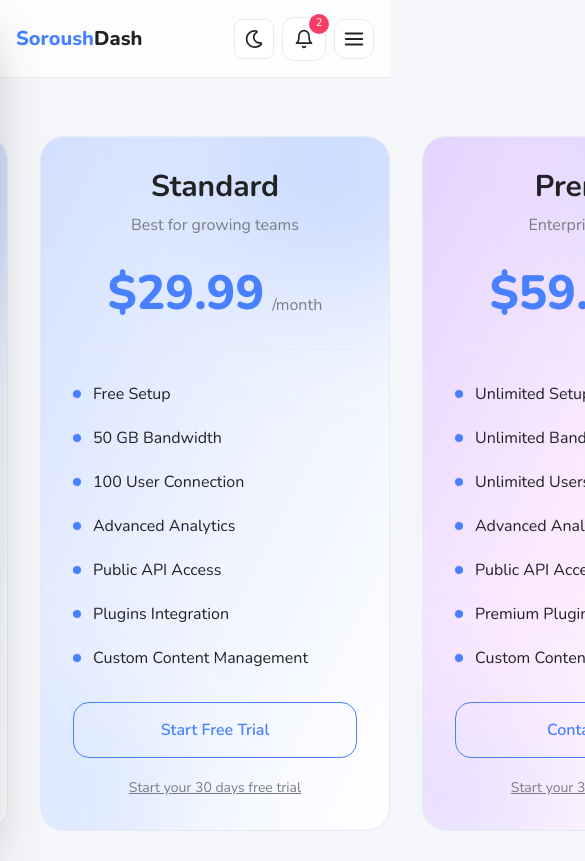
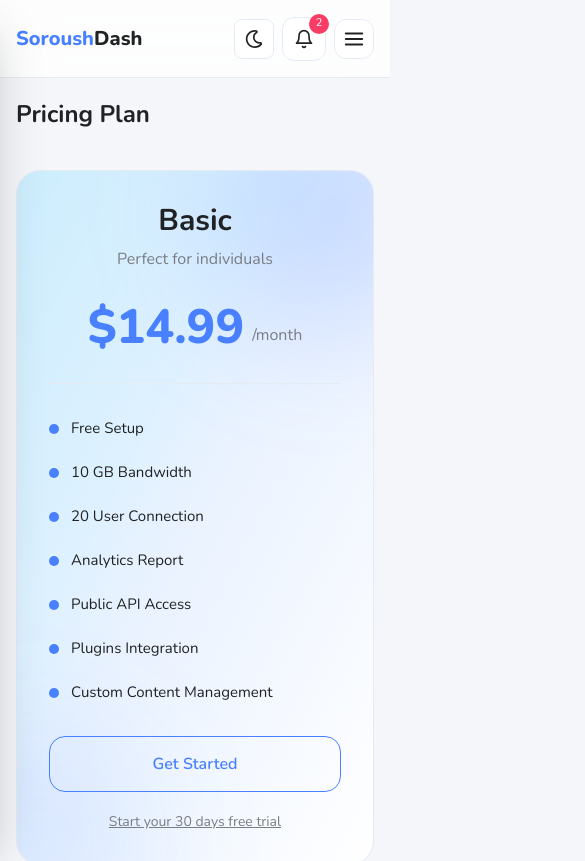
Before and after one commit to SoroushTarizade/modern-admin-dashboard, a Next.js app: page /price in a window 390 px wide. Shown: the top 861 px of the page, 585 px wide, since content can reach past the window. Built offline with nearby package versions, Linux system fonts and the light colour scheme.

Commit message:
responsive a price page

```diff
--- a/app/price/page.tsx
+++ b/app/price/page.tsx
@@ -1,43 +1,57 @@
+"use client";
+
 import Header from "@/components/header/Header";
 import Sidebar from "@/components/sidebar/sideBar";
 
 import PriceCard from "@/components/price/PriceCard";
-
 import { pricingPlans } from "@/data/pricing";
 
 export default function Page() {
     return (
-        <div className="bg-background text-foreground flex justify-center">
-            <div className="w-[1440px] flex">
+        <div className="min-h-screen bg-background text-foreground">
 
             <Sidebar />
 
-                <div className="flex-1">
-
             <Header />
 
-                    <div className="ml-10 mt-15">
+            <main
+                className="
+                    pt-[98px]
+                    px-4
+                    sm:px-6
+                    lg:px-8
 
-                        <h1 className="text-3xl font-bold">
+                    md:ml-[220px]
+                    lg:ml-[240px]
+                "
+            >
+                <div className="mx-auto w-full max-w-7xl">
+
+                    <h1 className="text-2xl sm:text-3xl font-bold">
                         Pricing Plan
                     </h1>
 
-                        <div className="flex gap-8 mt-10">
-
+                    <div
+                        className="
+                            mt-10
+                            grid
+                            grid-cols-1
+                            md:grid-cols-2
+                            xl:grid-cols-3
+                            gap-8
+                        "
+                    >
                         {pricingPlans.map((plan) => (
                             <PriceCard
                                 key={plan.id}
                                 plan={plan}
                             />
                         ))}
-
                     </div>
 
                 </div>
+            </main>
 
-                </div>
-
-            </div>
         </div>
     );
 }
--- a/app/product-stock/page.tsx
+++ b/app/product-stock/page.tsx
@@ -34,7 +34,6 @@ export default function ProductStockPage() {
             <main
                 className="
                     pt-[98px]
-
                     px-4
                     sm:px-6
                     lg:px-8
--- /dev/null
+++ b/components/price/Price.tsx
@@ -0,0 +1,23 @@
+interface PriceProps {
+    price: number;
+    duration: string;
+}
+
+export default function Price({
+    price,
+    duration,
+}: PriceProps) {
+    return (
+        <div className="mt-8 flex w-full flex-col items-center border-b border-border pb-8">
+            <div className="flex items-end justify-center">
+                <span className="text-5xl font-extrabold text-primary">
+                    ${price}
+                </span>
+
+                <span className="ml-2 pb-1 text-muted-foreground">
+                    {duration}
+                </span>
+            </div>
+        </div>
+    );
+}
--- a/components/price/PriceBadge.tsx
+++ b/components/price/PriceBadge.tsx
@@ -8,12 +8,10 @@ export default function PriceBadge({
     if (!isPopular) return null;
 
     return (
-        <div className="absolute top-0 bg-inherit right-5 z-20">
-
-            <div className="px-4 py-2 rounded-full bg-inherit text-white text-xs font-bold tracking-wider shadow-lg shadow-primary/30">
+        <div className="absolute top-5 right-5 z-20">
+            <div className="rounded-full bg-primary px-4 py-2 text-xs font-bold tracking-wider text-white shadow-lg shadow-primary/30">
                 MOST POPULAR
             </div>
-
         </div>
     );
 }
--- a/components/price/PriceButton.tsx
+++ b/components/price/PriceButton.tsx
@@ -8,23 +8,29 @@ export default function PriceButton({
     isPopular,
 }: PriceButtonProps) {
     return (
-        <div className="w-full flex flex-col items-center gap-5">
+        <div className="mt-auto flex w-full flex-col items-center gap-5">
+            <button
+                className={`
+                    h-14
+                    w-full
+                    rounded-2xl
+                    font-semibold
+                    transition-all
+                    duration-300
+                    cursor-pointer
 
-            <button
-                className={`w-full h-14 rounded-2xl font-semibold transition-all duration-300 cursor-pointer
-
-        ${isPopular
+                    ${isPopular
                         ? "bg-primary text-white shadow-lg shadow-primary/30 hover:scale-[1.03]"
                         : "border border-primary text-primary hover:bg-primary hover:text-white hover:shadow-lg hover:shadow-primary/20"
-                    }`}
+                    }
+                `}
             >
                 {text}
             </button>
 
-            <p className="text-sm text-muted-foreground underline cursor-pointer hover:text-primary transition">
+            <p className="cursor-pointer text-center text-sm text-muted-foreground underline transition hover:text-primary">
                 Start your 30 days free trial
             </p>
-
         </div>
     );
 }
--- a/components/price/PriceCard.tsx
+++ b/components/price/PriceCard.tsx
@@ -1,6 +1,11 @@
 "use client";
 
 import { PricingPlan } from "@/types/pricing";
+
+import PriceBadge from "./PriceBadge";
+import PriceFeatures from "./PriceFeatures";
+import PriceButton from "./PriceButton";
+import Price from "./Price";
 
 interface PriceCardProps {
     plan: PricingPlan;
@@ -11,9 +16,23 @@ export default function PriceCard({
 }: PriceCardProps) {
     return (
         <div
-            className={`relative overflow-hidden w-[350px] rounded-3xl border border-border bg-card transition-all duration-300 hover:-translate-y-2 hover:shadow-2xl`}
+            className="
+                relative
+                overflow-hidden
+                w-full
+                max-w-[380px]
+                mx-auto
+                rounded-3xl
+                border
+                border-border
+                bg-card
+                transition-all
+                duration-300
+                hover:-translate-y-2
+                hover:shadow-2xl
+            "
         >
-            {/* Background Blur */}
+            {/* Background */}
 
             <div
                 className={`absolute inset-0 bg-gradient-to-br ${plan.gradient}`}
@@ -23,19 +42,13 @@ export default function PriceCard({
 
             <div className="absolute -bottom-20 -left-20 w-52 h-52 rounded-full bg-blue-500/10 blur-3xl" />
 
-            {/* Badge */}
+            <PriceBadge
+                isPopular={plan.isPopular}
+            />
 
-            {plan.isPopular && (
-                <div className="absolute top-5 right-5 z-20 bg-primary text-white text-xs font-semibold px-4 py-2 rounded-full shadow-lg">
-                    MOST POPULAR
-                </div>
-            )}
+            <div className="relative z-10 flex flex-col p-8">
 
-            {/* Content */}
-
-            <div className="relative z-10 flex flex-col items-center p-8">
-
-                {/* Title */}
+                <div className="text-center">
 
                     <h2 className="text-3xl font-bold">
                         {plan.title}
@@ -45,66 +58,28 @@ export default function PriceCard({
                         {plan.subtitle}
                     </p>
 
-                {/* Price */}
+                </div>
 
-                <div className="w-full border-b border-border mt-8 pb-8 flex flex-col items-center">
+                <Price
+                    price={plan.price}
+                    duration={plan.duration}
+                />
 
-                    <div className="flex items-end">
+                <PriceFeatures
+                    features={plan.features}
+                />
 
-                        <span className="text-5xl font-extrabold text-primary">
-                            ${plan.price}
-                        </span>
+                <div className="mt-auto">
 
-                        <span className="ml-2 text-muted-foreground">
-                            {plan.duration}
-                        </span>
+                    <PriceButton
+                        text={plan.buttonText}
+                        isPopular={plan.isPopular}
+                    />
 
                 </div>
 
             </div>
 
-                {/* Features */}
-
-                <div className="w-full py-8">
-
-                    <ul className="space-y-5">
-
-                        {plan.features.map((feature) => (
-                            <li
-                                key={feature}
-                                className="flex items-center gap-3"
-                            >
-                                <div className="w-2 h-2 rounded-full bg-primary" />
-
-                                <span>
-                                    {feature}
-                                </span>
-
-                            </li>
-                        ))}
-
-                    </ul>
-
-                </div>
-
-                {/* Button */}
-
-                <button
-                    className={`w-full h-14 rounded-2xl font-semibold transition-all duration-300
-
-          ${plan.isPopular
-                            ? "bg-primary text-white hover:opacity-90"
-                            : "border border-primary text-primary hover:bg-primary hover:text-white"
-                        }`}
-                >
-                    {plan.buttonText}
-                </button>
-
-                <p className="mt-5 text-sm underline text-muted-foreground cursor-pointer">
-                    Start your 30 days free trial
-                </p>
-
-            </div>
         </div>
     );
 }
--- a/components/price/PriceFeatures.tsx
+++ b/components/price/PriceFeatures.tsx
@@ -7,28 +7,20 @@ export default function PriceFeatures({
 }: PriceFeaturesProps) {
     return (
         <div className="w-full py-8">
-
             <ul className="space-y-5">
-
                 {features.map((feature) => (
-
                     <li
                         key={feature}
-                        className="flex items-center gap-3"
+                        className="flex items-start gap-3"
                     >
+                        <div className="mt-2 h-2.5 w-2.5 flex-shrink-0 rounded-full bg-primary" />
 
-                        <div className="w-2.5 h-2.5 rounded-full bg-primary" />
-
-                        <span className="text-[15px]">
+                        <span className="text-[15px] leading-6">
                             {feature}
                         </span>
-
                     </li>
-
                 ))}
-
             </ul>
-
         </div>
     );
 }
```
Lines whose indentation alone changed are shown as unchanged.
